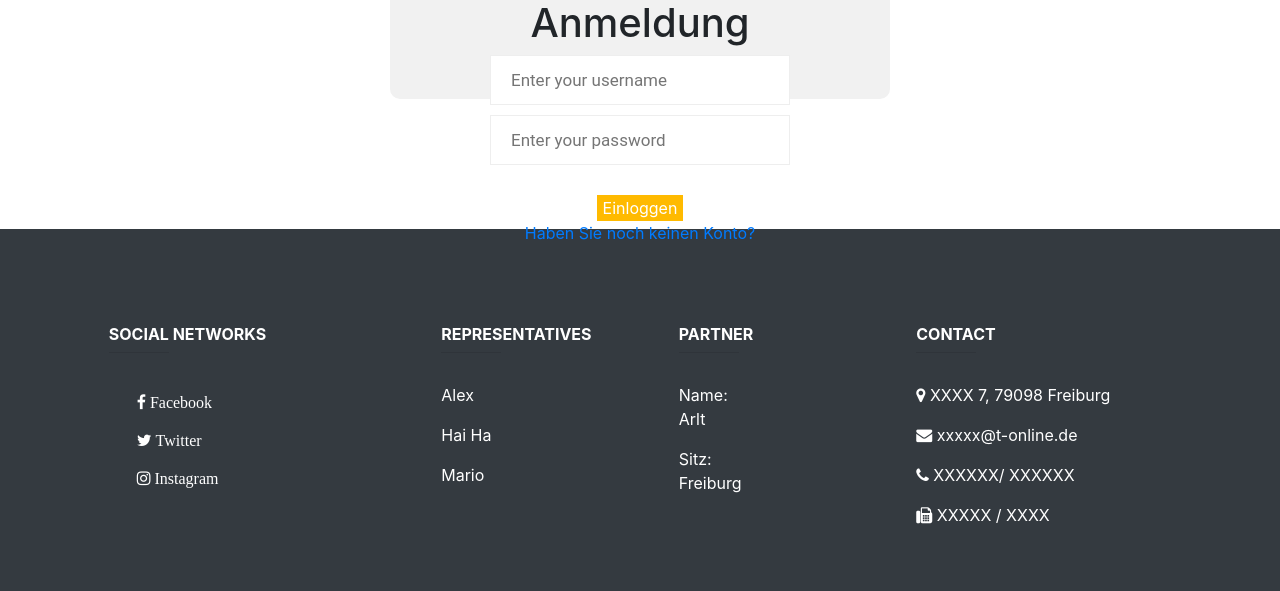
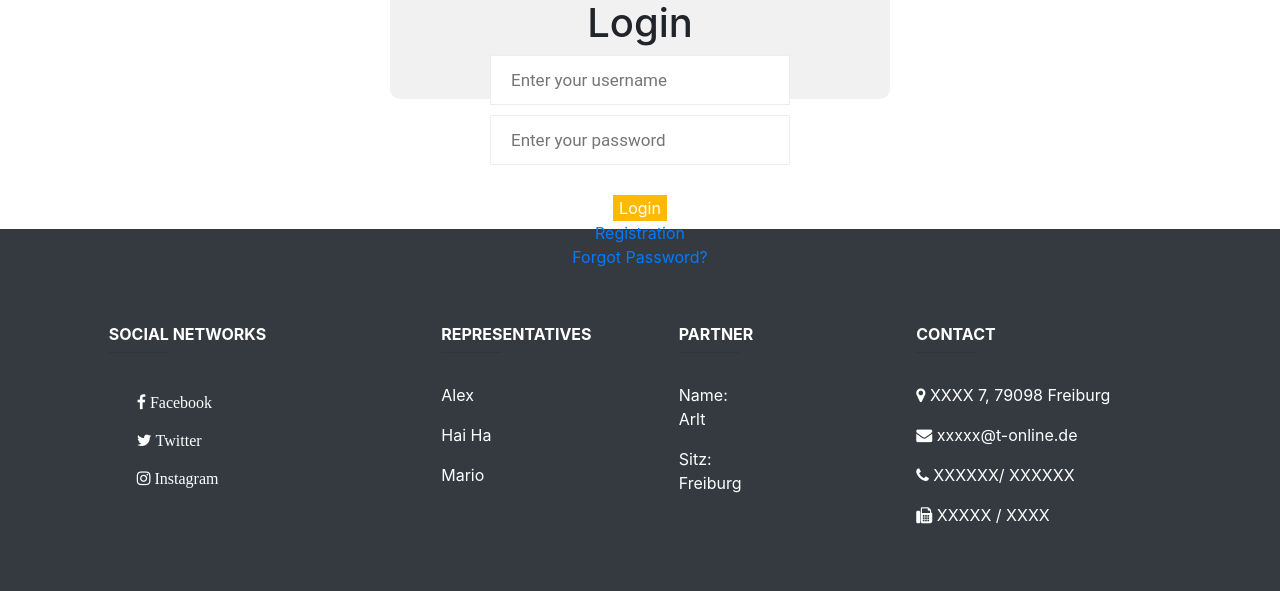
Before and after one commit to hAislt/WebE, a PHP site: page /login.php in a window 1280 px wide. Shown: the part 481-1072 px from the top of the page. Run offline with PHP 8.4, Linux system fonts and the light colour scheme; data that the repository does not hold is empty; some libraries are stand-ins or nearby versions.

Commit message:
Update login.php

```diff
--- a/login.php
+++ b/login.php
@@ -63,7 +63,11 @@ if(isset($_COOKIE['userId'])){
  <!-- Navigation -->
  <nav class="navbar navbar-expand-lg navbar-dark bg-dark fixed-top">
     <div class="container">
+      <button class="navbar-toggler" type="button" data-toggle="collapse" data-target="#navbarMenu">
+        <span class="navbar-toggler-icon"></span>
+      </button>
       <a class="navbar-brand" href="#">Web Shop</a>
+      <div class="collapse navbar-collapse" id="navbarMenu">
       <div class="input-group md-form form-sm form-2 pl-0">
         <input class="form-control my-0 py-1 red-border" type="text" placeholder="Search" aria-label="Search">
         <div class="input-group-append">
@@ -71,25 +75,24 @@ if(isset($_COOKIE['userId'])){
           </span>
         </div>
       </div>
-      <div class="collapse navbar-collapse" id="navbarResponsive">
         <ul class="navbar-nav ml-auto">
-          <li class="nav-item">
+          <li class="nav-item ">
             <a class="nav-link" href="index.php">Home
+              <span class="sr-only">(current)</span>
             </a>
           </li>
-          <li class="nav-item">
+          <li class="nav-item ">
             <a class="nav-link" href="productsMain.php">Products</a>
           </li>
+          <li class="nav-item">
+            <a class="nav-link" href="contact.php">Contact</a>
+          </li>
           <li class="nav-item active">
-            <a class="nav-link" href="contact.php">Contact
-                <span class="sr-only">(current)</span>
-            </a>
-          </li>
-          <li class="nav-item">
             <a class="nav-link" href="login.php">Login</a>
           </li>
           <li class="nav-item">
             <a class="nav-link" href="cart.php">Cart(<?php echo $cardItems ?>)</a>
+          </li>
         </ul>
       </div>
     </div>
@@ -100,14 +103,14 @@ if(isset($_COOKIE['userId'])){
 <!-- Login Box -->
     <div class="container_login">
     <img src="images/icon.jpg" class="icon">
-    <h1>Anmeldung</h1>
-    <form class ="loginform" action="login1.php" method="POST">
-    <input type="text" name="user" placeholder="Enter your username" required>
-    <input type="password" name="password" placeholder="Enter your password" required><br>
-    <button type="submit" name="submit" class="button">Einloggen</button>
+    <h1>Login</h1>
+    <form class ="loginform" action="inc/login-inc.php" method="POST">
+    <input type="text" name="user" placeholder="Enter your username">
+    <input type="password" name="password" placeholder="Enter your password"><br>
+    <button type="submit" name="submit" class="button">Login</button>
     </form>
-    <a href="signup.php">Haben Sie noch keinen Konto?</a>
-
+    <a href="signup.php">Registration</a>
+    <p><a href="forgotpw.php">Forgot Password?</a></p>
     </div>
 
   </main>
```
